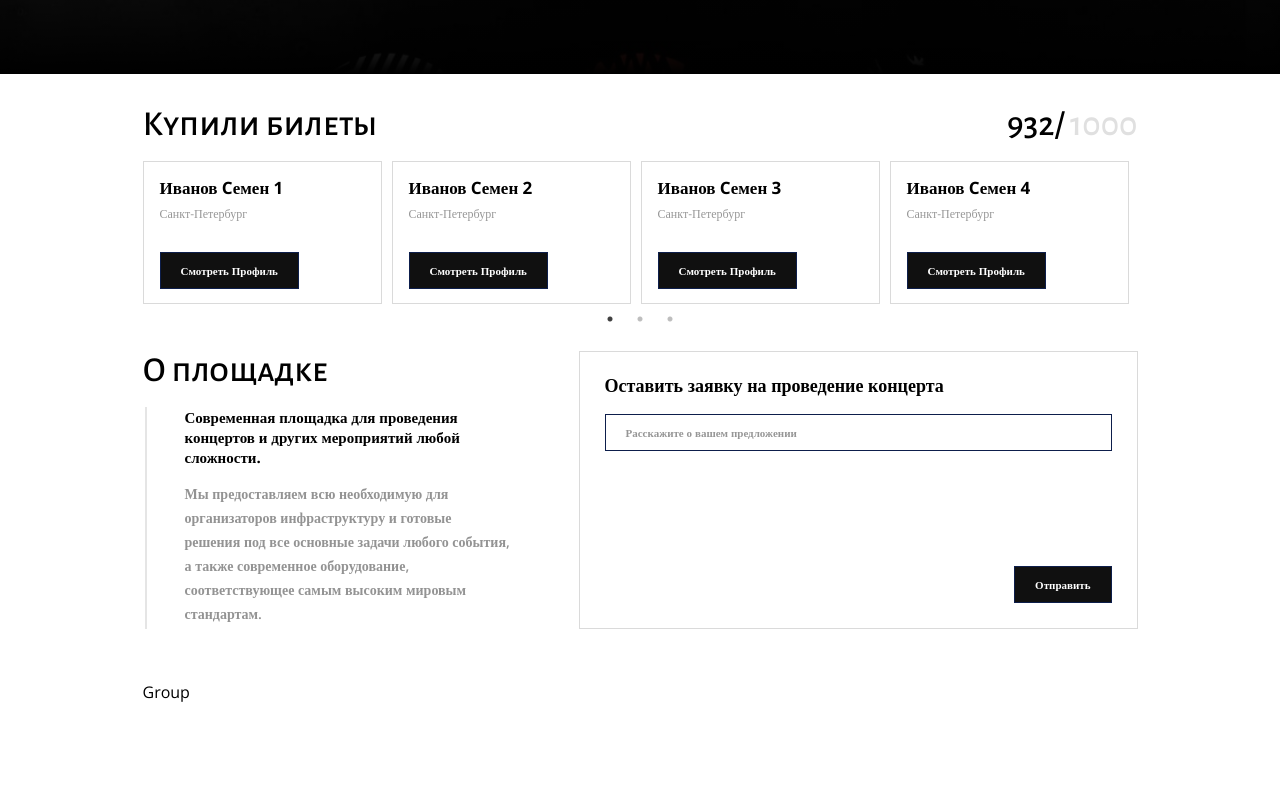
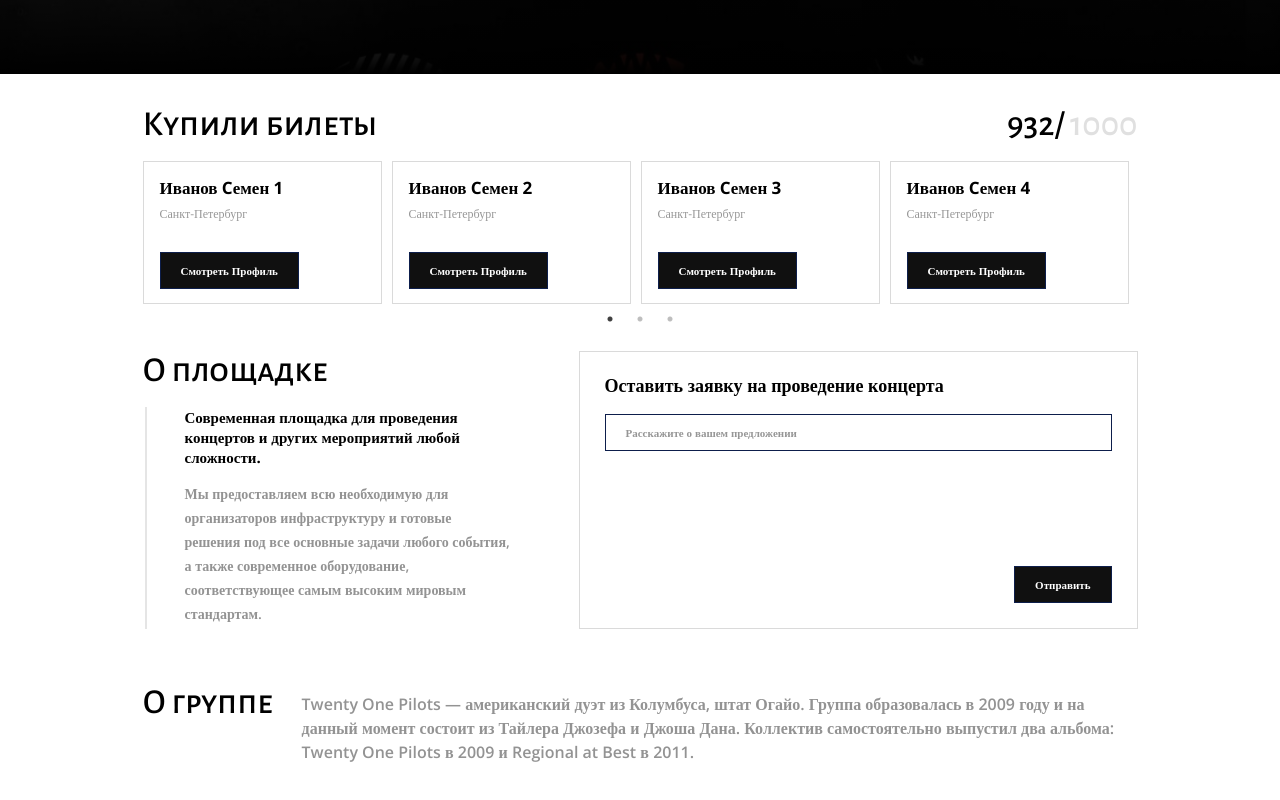
Before and after one commit to shumilina-polina/React-Users, a React (Create React App) app: page / in a window 1280 px wide. Shown: the part 435-1235 px from the top of the page. Before the commit the page ends 1138 px from the top, so only its background shows below. Built offline with nearby package versions, Linux system fonts and the light colour scheme.

Commit message:
create: group section

```diff
--- a/src/pages/Home/Home.module.scss
+++ b/src/pages/Home/Home.module.scss
@@ -155,3 +155,32 @@
     }
   }
 }
+
+.group {
+  height: 81px;
+  display: flex;
+  align-items: start;
+  justify-content: space-between;
+  margin-bottom: 38px;
+
+  &_title {
+    font-family: "Alegreya Sans SC";
+    font-style: normal;
+    font-weight: 500;
+    font-size: 35px;
+    line-height: 40px;
+    color: $text-color;
+    margin-right: 28px;
+    white-space: nowrap;
+  }
+
+  &_text {
+    padding-top: 9px;
+    font-family: "Open Sans";
+    font-style: normal;
+    font-weight: 600;
+    font-size: 16px;
+    line-height: 24px;
+    color: #939393;
+  }
+}
--- a/src/pages/Home/Home.tsx
+++ b/src/pages/Home/Home.tsx
@@ -57,7 +57,15 @@ export const Home = () => {
             <button className={s.bid_button}>отправить</button>
           </div>
         </section>
-        <section>Group</section>
+        <section className={s.group}>
+          <h3 className={s.group_title}>О группе</h3>
+          <p className={s.group_text}>
+            Twenty One Pilots — американский дуэт из Колумбуса, штат Огайо.
+            Группа образовалась в 2009 году и на данный момент состоит из
+            Тайлера Джозефа и Джоша Дана. Коллектив самостоятельно выпустил два
+            альбома: Twenty One Pilots в 2009 и Regional at Best в 2011.
+          </p>
+        </section>
       </div>
     </>
   );
--- a/src/styles/index.scss
+++ b/src/styles/index.scss
@@ -23,7 +23,10 @@ button {
   box-shadow: none;
   transition: box-shadow 0.2s ease;
   &:hover {
-    box-shadow: 0 2px 8px rgba(0, 0, 0, 0.3);
+    box-shadow: 3px 4px 8px rgba(0, 0, 0, 0.3);
+  }
+  &:focus {
+    opacity: 0.7;
   }
 }
 
```
